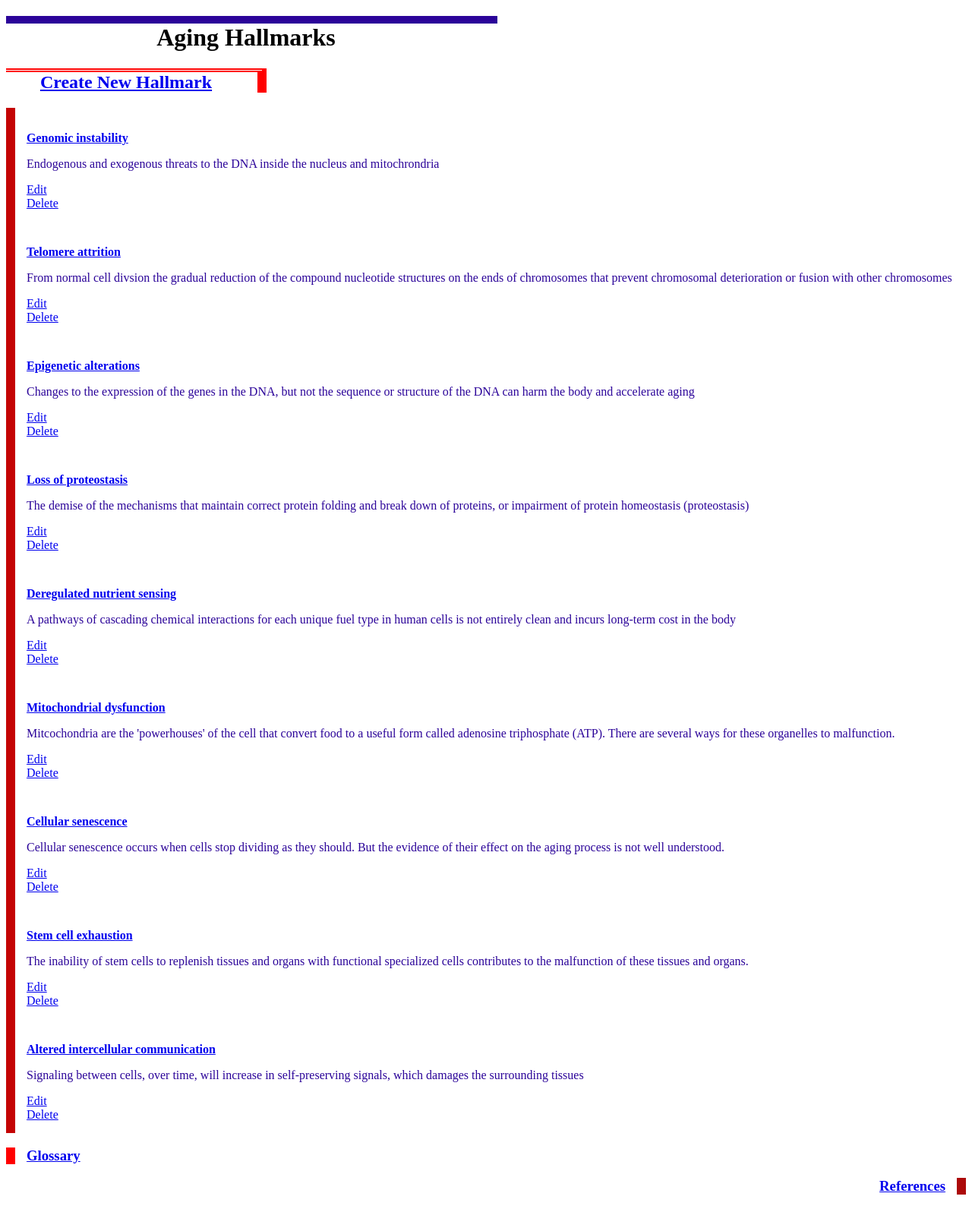
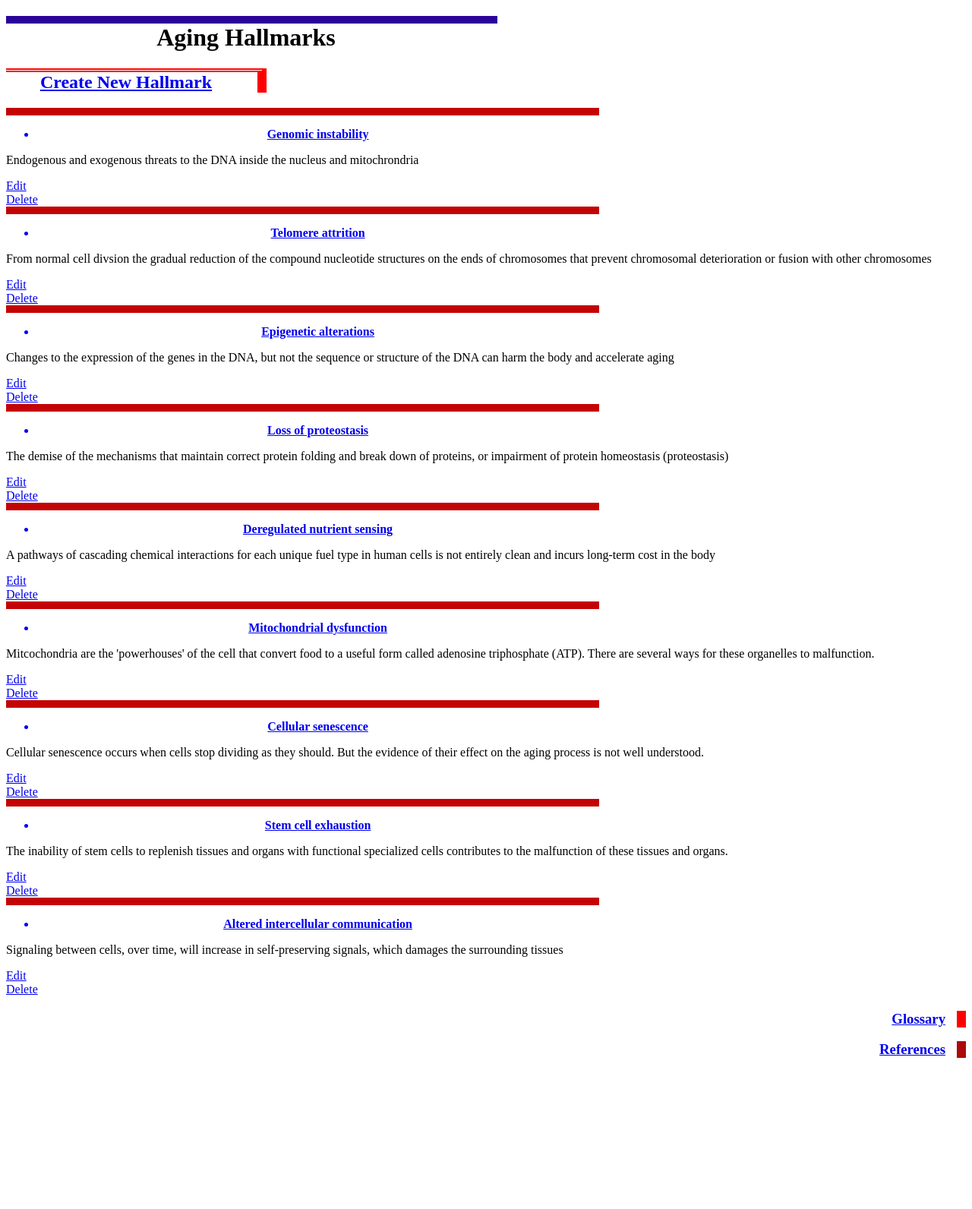
Before and after one commit to wolfman30/FSWD-Catalog-Project2, a Flask app: page / in a window 1280 px wide. Shown: the whole page at 76% size. After the commit the page ends 1393 px from the top, so only its background shows below. Run offline with Flask 2, Linux system fonts and the light colour scheme.

Commit message:
Added css styling more conducive to CRUD

```diff
--- a/templates/agingHallmarks.html
+++ b/templates/agingHallmarks.html
@@ -26,28 +26,28 @@ text-align:center;"> Aging Hallmarks </h1>
 {% endwith %}
 
 {% for hallmark in aging_hallmarks %}
+ <nav style = "text-align:center; width: 61.8%; border-top: 10px solid rgb(196, 4, 4);">
+        <ul><b><a href="{{url_for('details', hallmark_id = hallmark.id)}}"><li>{{hallmark.name}}</li></a></b></ul>
+</nav>
 
-<div style="color:rgb(43, 4, 153); border-left: 12px solid rgb(196, 4, 4);
-    border-top: 2px dashed rgb(196, 4, 4)); padding: 15px;">
 
-<b><a href="{{url_for('details', hallmark_id = hallmark.id)}}"><p>{{hallmark.name}}</p></a></b>
-
+<article>
 <p>{{hallmark.summary}}</p>
 
 <a href="{{url_for('editHallmark', hallmark_id = hallmark.id)}}">Edit</a>
 </br>
 <a href="{{url_for('deleteHallmark', hallmark_id = hallmark.id)}}">Delete</a>
-
-</div>
-
+</article>
+</section>
 {% endfor %}
 
-<h3 style="color:rgb(43, 4, 153); border-left: 12px solid red; padding-left: 15px;">
+<footer>
+<h3 style="color:rgb(43, 4, 153); border-right: 12px solid red; padding-right: 15px; text-align:right;">
 
         <a href="{{url_for('glossary')}}">Glossary</a>
 </h3>
 
 <h3 style = "border-right: 12px solid rgb(172, 10, 10); padding-right: 15px; text-align:right;"><a href = "{{url_for('references')}}">References</a></h3>
-
+</footer>
 </body>
 </html>
```
Also changed, not shown: aginghallmarks.db.
